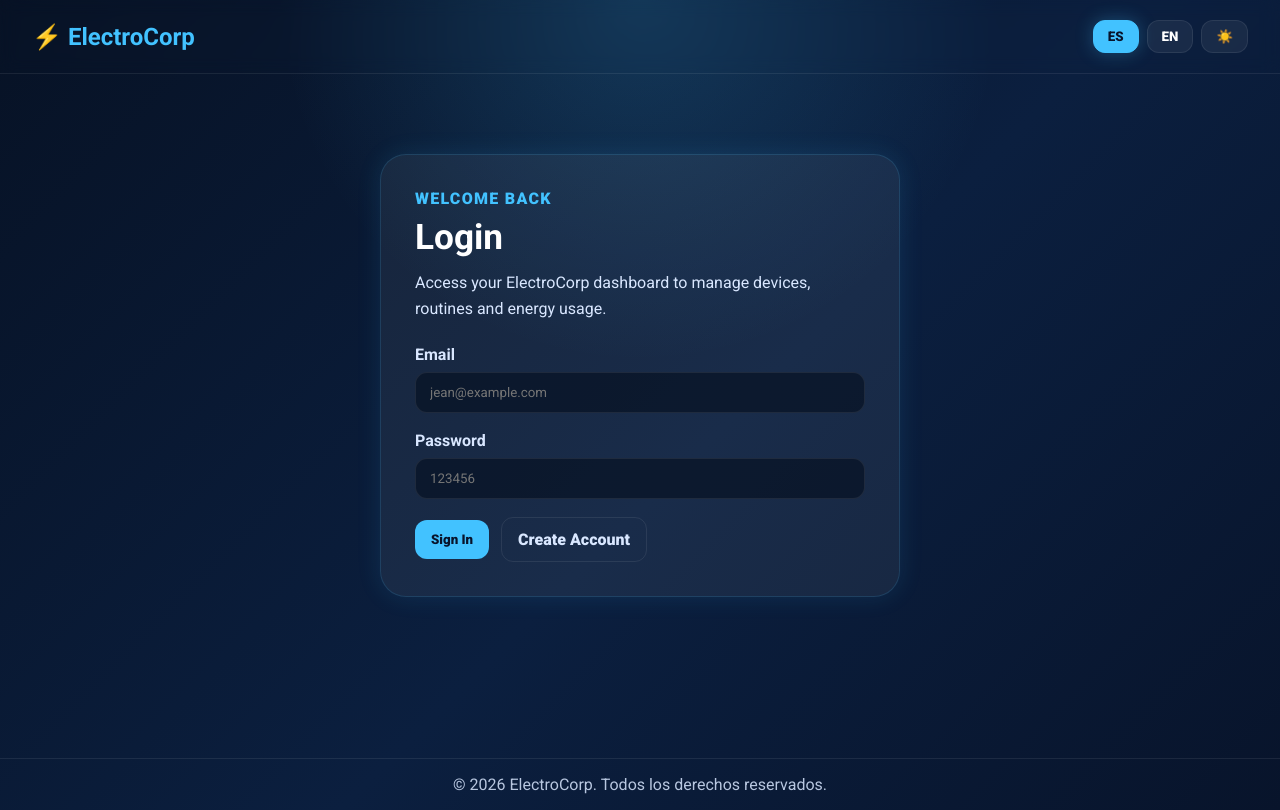
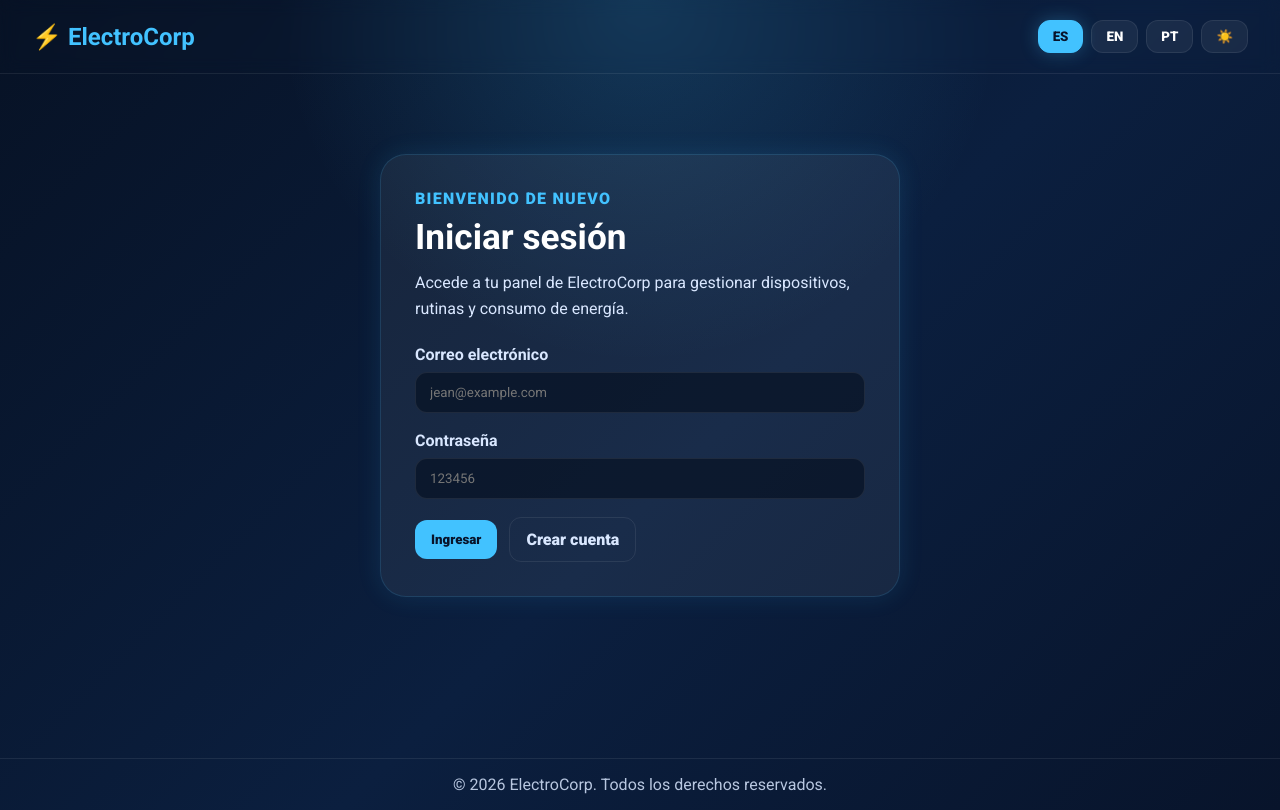
Before and after one commit to upc-pre-202610-1asi0729-11896-ECorp/Electrocorp-app, a Vue app: page /iam/login in a window 1280 px wide. Built offline with nearby package versions, Linux system fonts and the light colour scheme.

Commit message:
Fix last bugs

```diff
--- a/src/app/iam/presentation/views/login/LoginView.vue
+++ b/src/app/iam/presentation/views/login/LoginView.vue
@@ -1,20 +1,20 @@
 <template>
   <section class="auth-view">
     <div class="auth-card">
-      <p class="eyebrow">Welcome back</p>
-      <h1>Login</h1>
+      <p class="eyebrow">{{ t('auth.login.eyebrow') }}</p>
+      <h1>{{ t('auth.login.title') }}</h1>
       <p class="subtitle">
-        Access your ElectroCorp dashboard to manage devices, routines and energy usage.
+        {{ t('auth.login.subtitle') }}
       </p>
 
       <form class="auth-form" @submit.prevent="handleSubmit">
         <div class="field">
-          <label>Email</label>
+          <label>{{ t('auth.email') }}</label>
           <input v-model="email" type="email" placeholder="jean@example.com" />
         </div>
 
         <div class="field">
-          <label>Password</label>
+          <label>{{ t('auth.password') }}</label>
           <input v-model="password" type="password" placeholder="123456" />
         </div>
 
@@ -22,11 +22,11 @@
 
         <div class="actions">
           <button type="submit" class="primary-btn">
-            Sign In
+            {{ t('auth.login.signIn') }}
           </button>
 
           <RouterLink to="/iam/register" class="ghost-btn">
-            Create Account
+            {{ t('auth.login.createAccount') }}
           </RouterLink>
         </div>
       </form>
@@ -37,10 +37,12 @@
 <script setup lang="ts">
 import { ref } from 'vue';
 import { RouterLink, useRouter } from 'vue-router';
+import { useI18n } from 'vue-i18n';
 import { useIamStore } from '../../../application/stores/iam.store';
 
 const router = useRouter();
 const iamStore = useIamStore();
+const { t } = useI18n();
 
 const email = ref('');
 const password = ref('');
--- a/src/app/iam/presentation/views/register/RegisterView.vue
+++ b/src/app/iam/presentation/views/register/RegisterView.vue
@@ -1,25 +1,25 @@
 <template>
   <section class="auth-view">
     <div class="auth-card">
-      <p class="eyebrow">Create access</p>
-      <h1>Register</h1>
+      <p class="eyebrow">{{ t('auth.register.eyebrow') }}</p>
+      <h1>{{ t('auth.register.title') }}</h1>
       <p class="subtitle">
-        Create your ElectroCorp account to start managing smart energy devices.
+        {{ t('auth.register.subtitle') }}
       </p>
 
       <form class="auth-form" @submit.prevent="handleSubmit">
         <div class="field">
-          <label>Full name</label>
+          <label>{{ t('auth.fullName') }}</label>
           <input v-model="fullName" type="text" placeholder="Jean Franck Loa Rojas" />
         </div>
 
         <div class="field">
-          <label>Email</label>
+          <label>{{ t('auth.email') }}</label>
           <input v-model="email" type="email" placeholder="jean@example.com" />
         </div>
 
         <div class="field">
-          <label>Password</label>
+          <label>{{ t('auth.password') }}</label>
           <input v-model="password" type="password" placeholder="123456" />
         </div>
 
@@ -27,11 +27,11 @@
 
         <div class="actions">
           <button type="submit" class="primary-btn">
-            Create Account
+            {{ t('auth.register.createAccount') }}
           </button>
 
           <RouterLink to="/iam/login" class="ghost-btn">
-            Back to Login
+            {{ t('auth.register.backToLogin') }}
           </RouterLink>
         </div>
       </form>
@@ -42,10 +42,12 @@
 <script setup lang="ts">
 import { ref } from 'vue';
 import { RouterLink, useRouter } from 'vue-router';
+import { useI18n } from 'vue-i18n';
 import { useIamStore } from '../../../application/stores/iam.store';
 
 const router = useRouter();
 const iamStore = useIamStore();
+const { t } = useI18n();
 
 const fullName = ref('');
 const email = ref('');
--- a/src/app/shared/presentation/components/layout/AppLayout.vue
+++ b/src/app/shared/presentation/components/layout/AppLayout.vue
@@ -31,6 +31,15 @@
           @click="switchLanguage('en')"
         >
           EN
+        </button>
+
+        <button
+          class="lang-btn"
+          :class="{ active: locale === 'pt' }"
+          type="button"
+          @click="switchLanguage('pt')"
+        >
+          PT
         </button>
 
         <button class="theme-btn" type="button" @click="uiStore.toggleDarkMode">
@@ -68,7 +77,7 @@ const uiStore = useUiStore();
 const iamStore = useIamStore();
 const router = useRouter();
 
-function switchLanguage(language: 'es' | 'en') {
+function switchLanguage(language: 'es' | 'en' | 'pt') {
   uiStore.setLanguage(language);
   locale.value = language;
 }
--- a/src/i18n/en.json
+++ b/src/i18n/en.json
@@ -1,6 +1,25 @@
 {
   "app": {
     "name": "ElectroCorp"
+  },
+  "auth": {
+    "email": "Email",
+    "password": "Password",
+    "fullName": "Full name",
+    "login": {
+      "eyebrow": "Welcome back",
+      "title": "Login",
+      "subtitle": "Access your ElectroCorp dashboard to manage devices, routines and energy usage.",
+      "signIn": "Sign In",
+      "createAccount": "Create Account"
+    },
+    "register": {
+      "eyebrow": "Create access",
+      "title": "Register",
+      "subtitle": "Create your ElectroCorp account to start managing smart energy devices.",
+      "createAccount": "Create Account",
+      "backToLogin": "Back to Login"
+    }
   },
   "nav": {
     "home": "Home",
--- a/src/i18n/es.json
+++ b/src/i18n/es.json
@@ -1,6 +1,25 @@
 {
   "app": {
     "name": "ElectroCorp"
+  },
+  "auth": {
+    "email": "Correo electrónico",
+    "password": "Contraseña",
+    "fullName": "Nombre completo",
+    "login": {
+      "eyebrow": "Bienvenido de nuevo",
+      "title": "Iniciar sesión",
+      "subtitle": "Accede a tu panel de ElectroCorp para gestionar dispositivos, rutinas y consumo de energía.",
+      "signIn": "Ingresar",
+      "createAccount": "Crear cuenta"
+    },
+    "register": {
+      "eyebrow": "Crear acceso",
+      "title": "Registrarse",
+      "subtitle": "Crea tu cuenta de ElectroCorp para empezar a gestionar dispositivos inteligentes de energía.",
+      "createAccount": "Crear cuenta",
+      "backToLogin": "Volver al login"
+    }
   },
   "nav": {
     "home": "Inicio",
--- /dev/null
+++ b/src/i18n/pt.json
@@ -0,0 +1,164 @@
+{
+  "app": {
+    "name": "ElectroCorp"
+  },
+  "nav": {
+    "home": "Início",
+    "about": "Sobre",
+    "devices": "Dispositivos",
+    "routines": "Rotinas",
+    "energy": "Energia",
+    "history": "Histórico",
+    "billing": "Planos",
+    "alerts": "Alertas",
+    "logout": "Sair"
+  },
+  "auth": {
+    "email": "E-mail",
+    "password": "Senha",
+    "fullName": "Nome completo",
+    "login": {
+      "eyebrow": "Bem-vindo de volta",
+      "title": "Entrar",
+      "subtitle": "Acesse seu painel da ElectroCorp para gerenciar dispositivos, rotinas e consumo de energia.",
+      "signIn": "Entrar",
+      "createAccount": "Criar conta"
+    },
+    "register": {
+      "eyebrow": "Criar acesso",
+      "title": "Registrar-se",
+      "subtitle": "Crie sua conta da ElectroCorp para começar a gerenciar dispositivos inteligentes de energia.",
+      "createAccount": "Criar conta",
+      "backToLogin": "Voltar ao login"
+    }
+  },
+  "home": {
+    "eyebrow": "Energia inteligente",
+    "title": "Controle sua energia com a ElectroCorp",
+    "content": "Monitore dispositivos, automatize rotinas e acompanhe o consumo de energia em tempo real a partir de uma plataforma moderna.",
+    "devices": "Dispositivos",
+    "energy": "Consumo",
+    "alerts": "Alertas",
+    "viewDevices": "Ver dispositivos",
+    "viewEnergy": "Ver energia"
+  },
+  "about": {
+    "eyebrow": "Sobre a plataforma",
+    "title": "O que é a ElectroCorp?",
+    "content": "A ElectroCorp é uma plataforma de gerenciamento inteligente de energia que permite controlar dispositivos conectados, visualizar o consumo, receber alertas e criar rotinas automáticas.",
+    "missionTitle": "Nossa missão",
+    "missionContent": "Ajudar usuários e empresas a reduzir desperdícios de energia por meio de tecnologia acessível, automação e dados em tempo real.",
+    "visionTitle": "Nossa visão",
+    "visionContent": "Ser uma solução confiável para casas e organizações que buscam eficiência energética e controle inteligente."
+  },
+  "devices": {
+    "eyebrow": "Controle de dispositivos",
+    "title": "Dispositivos inteligentes",
+    "subtitle": "Gerencie seus dispositivos conectados, altere estados remotamente e acompanhe o consumo atual.",
+    "totalDevices": "Total de dispositivos",
+    "activeDevices": "Dispositivos ativos",
+    "currentWatts": "Watts atuais",
+    "addDevice": "Adicionar dispositivo",
+    "name": "Nome",
+    "room": "Ambiente",
+    "type": "Tipo",
+    "powerWatts": "Potência em watts",
+    "create": "Criar dispositivo",
+    "turnOn": "Ligar",
+    "turnOff": "Desligar",
+    "remove": "Remover",
+    "statusOn": "Ligado",
+    "statusOff": "Desligado",
+    "emptyTitle": "Nenhum dispositivo encontrado",
+    "emptyContent": "Adicione seu primeiro dispositivo inteligente para começar a monitorar energia."
+  },
+  "routines": {
+    "eyebrow": "Automação",
+    "title": "Rotinas programadas",
+    "pageTitle": "Rotinas automáticas",
+    "subtitle": "Programe ações para ligar ou desligar dispositivos inteligentes em horários definidos.",
+    "totalRoutines": "Total",
+    "enabledRoutines": "Ativas",
+    "createRoutine": "Criar rotina",
+    "name": "Nome",
+    "device": "Dispositivo",
+    "selectDevice": "Selecione um dispositivo",
+    "action": "Ação",
+    "scheduledTime": "Horário",
+    "turnOn": "Ligar",
+    "turnOff": "Desligar",
+    "create": "Criar rotina",
+    "enabled": "Ativa",
+    "disabled": "Inativa",
+    "enable": "Ativar",
+    "disable": "Desativar",
+    "remove": "Remover",
+    "emptyTitle": "Ainda não há rotinas",
+    "emptyContent": "Crie rotinas para ligar ou desligar dispositivos automaticamente."
+  },
+  "energy": {
+    "eyebrow": "Monitoramento de energia",
+    "title": "Painel de consumo",
+    "subtitle": "Visualize o consumo energético dos seus dispositivos em tempo real e detecte possíveis excessos.",
+    "totalWatts": "Watts totais",
+    "averageWatts": "Média de watts",
+    "highestReading": "Maior leitura",
+    "recommendationTitle": "Recomendação inteligente",
+    "chartTitle": "Consumo recente",
+    "device": "Dispositivo",
+    "watts": "Watts",
+    "timestamp": "Data e hora",
+    "highConsumption": "Alto consumo",
+    "normalConsumption": "Consumo normal"
+  },
+  "energyHistory": {
+    "eyebrow": "Histórico energético",
+    "title": "Histórico de consumo",
+    "subtitle": "Consulte leituras anteriores de energia, filtre os registros e exporte dados para análise.",
+    "filter": "Filtrar",
+    "exportCsv": "Exportar CSV",
+    "from": "Desde",
+    "to": "Até",
+    "device": "Dispositivo",
+    "allDevices": "Todos os dispositivos",
+    "watts": "Watts",
+    "date": "Data",
+    "emptyTitle": "Sem registros",
+    "emptyContent": "Não há leituras disponíveis para os filtros selecionados."
+  },
+  "billing": {
+    "eyebrow": "Assinaturas",
+    "title": "Planos da ElectroCorp",
+    "subtitle": "Escolha o plano que melhor se adapta ao seu nível de monitoramento e automação.",
+    "month": "mês",
+    "subscribe": "Assinar",
+    "currentPlan": "Plano atual",
+    "starter": "Starter",
+    "professional": "Professional",
+    "enterprise": "Enterprise",
+    "starterDescription": "Ideal para usuários que estão começando com o controle inteligente de energia.",
+    "professionalDescription": "Para usuários que precisam de automação avançada e análise detalhada.",
+    "enterpriseDescription": "Para empresas que precisam de integração, suporte e maior escala.",
+    "paymentSuccess": "Assinatura atualizada com sucesso.",
+    "paymentError": "Não foi possível processar a assinatura."
+  },
+  "notifications": {
+    "eyebrow": "Centro de alertas",
+    "title": "Alertas e notificações",
+    "subtitle": "Revise alertas importantes sobre alto consumo, dispositivos e comportamento energético.",
+    "markRead": "Marcar como lido",
+    "markAllRead": "Marcar tudo como lido",
+    "unreadAlerts": "Alertas não lidos",
+    "totalAlerts": "Total de alertas",
+    "emptyTitle": "Sem alertas",
+    "emptyContent": "Você não tem notificações pendentes no momento."
+  },
+  "notFound": {
+    "title": "Página não encontrada",
+    "content": "A página que você está procurando não existe ou foi movida.",
+    "goHome": "Voltar ao início"
+  },
+  "footer": {
+    "rights": "Todos os direitos reservados."
+  }
+}
--- a/src/main.ts
+++ b/src/main.ts
@@ -2,7 +2,7 @@ import { createApp } from 'vue';
 import { createPinia } from 'pinia';
 import App from './App.vue';
 import router from './router';
-import i18n from './i18n';
+import { i18n } from './i18n';
 import './styles/main.scss';
 
 const app = createApp(App);
```
Also changed, not shown: src/app/shared/application/stores/ui.store.ts (+5 -3 lines), src/i18n/index.ts (+7 -6 lines).
